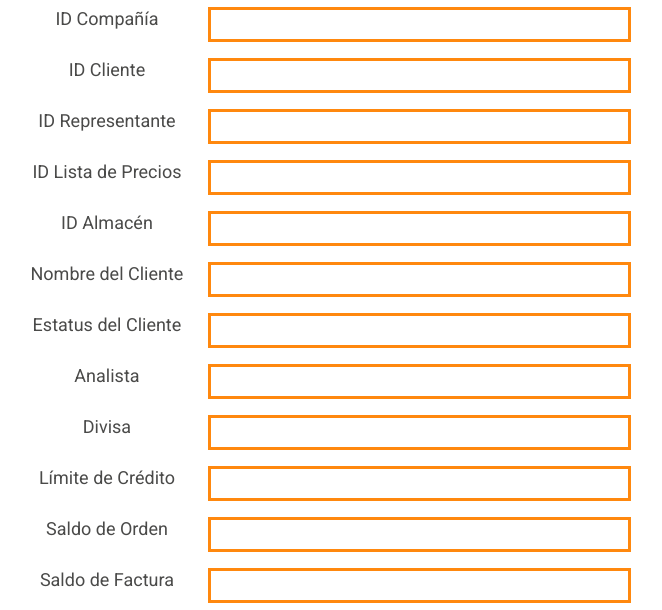
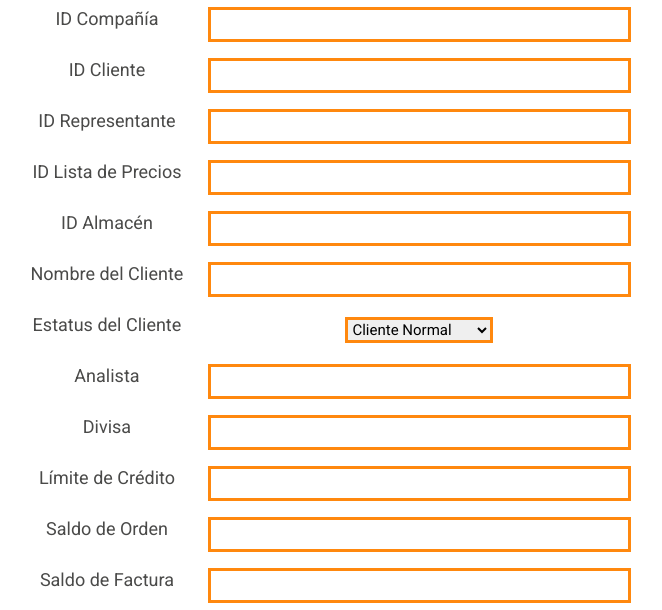
Before and after one commit to redeyeruiz/corrugados, a PHP site: page /corrugados/clientes.php in a window 1280 px wide. Shown: the part 524-1134 px from the top of the page, without its empty margins (304-966 px from the left). Run offline with PHP 8.4, Linux system fonts and the light colour scheme; the visitor is signed in with stand-in values (Sample User, id 1).

Commit message:
Modificacion en validacion de estatus de cliente

```diff
--- a/plantilla_currency exchange/clientes.php
+++ b/plantilla_currency exchange/clientes.php
@@ -188,7 +188,12 @@ if(!isset($_SESSION['conectado'])){
                             <p align="center"><b>Estatus del Cliente</b></p>
                         </td>
                         <td align="center">
-                            <input style="border:3px solid #ff880e" name="t_cnpa" type="int" size="50" maxlength="1" class="campo">
+                            <select style="border:3px solid #ff880e" name="t_cnpa" class="campo">
+                                <option selected>Cliente Normal</option>
+                                <option>Cliente Dudoso</option>
+                                <option>Cliente Bloqueado</option>
+                                <option>Cliente Potencial</option>
+				            </select>
                         </td>
                     </tr>
                     <tr>
```
